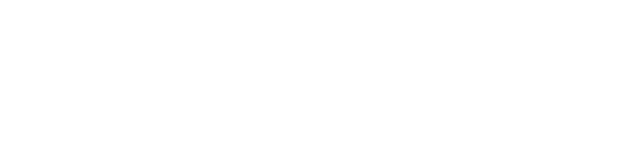
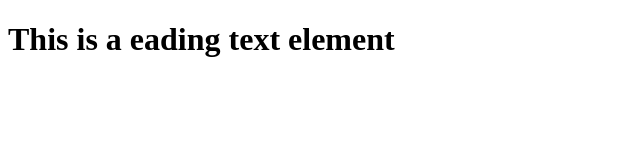
Before and after one commit to Biggy-walata/Version, a plain HTML site: page index.html in a window 1280 px wide. Shown: the whole page, without its empty margins (0-640 px from the left). Drawn offline with Linux system fonts and the light colour scheme.

Commit message:
second commit

```diff
--- a/index.html
+++ b/index.html
@@ -6,7 +6,11 @@
     <title>Version app</title>
 </head>
 <body>
+<div class="container">
 
-
+</div>
+<div class="inner-container">
+    <h1>This is a eading text element</h1>
+</div>
 </body>
 </html>
```
Also changed, not shown: style.css (+4 -4 lines).
